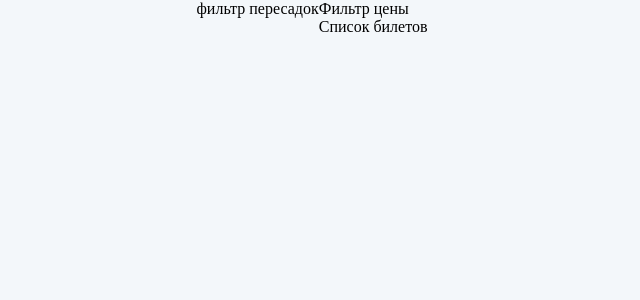
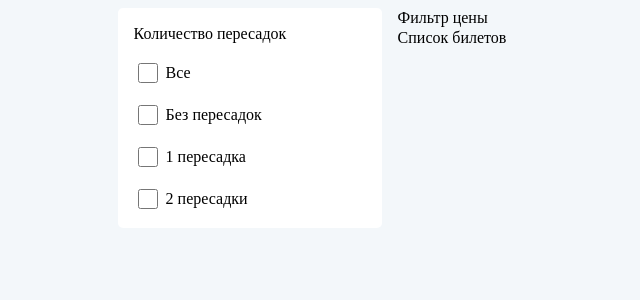
Before and after one commit to vandied/Aviasales-test, a React app: page / in a window 1280 px wide. Shown: the top 300 px of the page, without its empty margins (328-968 px from the left). Built offline with nearby package versions, Linux system fonts and the light colour scheme.

Commit message:
add transfer filter component

```diff
--- a/src/App.tsx
+++ b/src/App.tsx
@@ -1,9 +1,10 @@
 import React, { FC } from 'react';
 import css from './styles/styles.css';
+import { TransferFilter } from './components/TransferFilter';
 
 export const App: FC = () => (
     <div className={css.searchingPage}>
-        <div>фильтр пересадок</div>
+        <TransferFilter />
         <div>
             <div>Фильтр цены</div>
             <div>Список билетов</div>
--- /dev/null
+++ b/src/components/TransferFilter.tsx
@@ -0,0 +1,15 @@
+import React, { FC } from 'react';
+import css from './styles.css';
+import { transferOptions } from './consts';
+
+export const TransferFilter: FC = () => (
+    <div className={css.transferContainer}>
+        <p className={css.titleContainer}>Количество пересадок</p>
+        {transferOptions.map((opt) => (
+            <div className={css.transferItem} key={opt.id}>
+                <input type="checkbox" id={String(opt.id)} />
+                <label htmlFor={String(opt.id)}>{opt.title}</label>
+            </div>
+        ))}
+    </div>
+);
--- /dev/null
+++ b/src/components/consts.ts
@@ -0,0 +1,6 @@
+export const transferOptions = [
+    { id: 0, title: 'Все' },
+    { id: 1, title: 'Без пересадок' },
+    { id: 2, title: '1 пересадка' },
+    { id: 3, title: '2 пересадки' },
+];
--- /dev/null
+++ b/src/components/styles.css
@@ -0,0 +1,22 @@
+.transferContainer {
+	min-width: 232px;
+	padding: 0 16px;
+	border-radius: 5px;
+	background-color: #FFFFFF;
+}
+
+.titleContainer {
+	font-weight: 500;
+}
+
+.transferItem {
+	display: flex;
+	align-items: center;
+	padding-bottom: 16px;
+}
+
+.transferItem input {
+	width: 20px;
+	height: 20px;
+	margin-right: 8px;
+}
--- a/src/styles/styles.css
+++ b/src/styles/styles.css
@@ -1,9 +1,14 @@
 body {
     background-color: #F3F7FA;
-    margin: 0;
+    font-size: 16px;
+    line-height: 20px;
 }
 
 .searchingPage {
     display: flex;
     justify-content: center;
 }
+
+.searchingPage [class*="transferContainer"] {
+    margin-right: 16px;
+}
```
